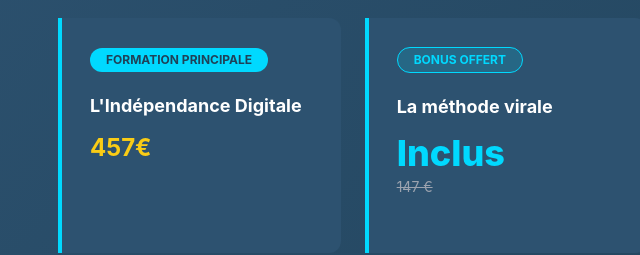
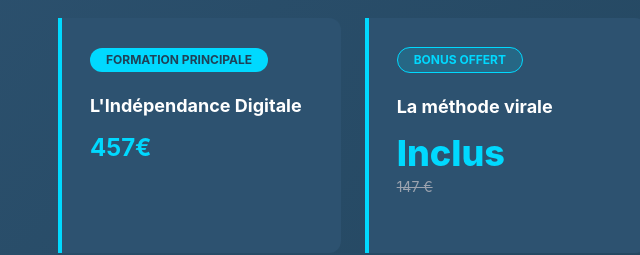
Before and after one commit to orgaiak-zina/orgaiak-zina.github.io, a plain HTML site: page index.html in a window 1280 px wide. Shown: the part 5720-5975 px from the top of the page, 134-774 px from the left. Drawn offline with nearby package versions, Linux system fonts and the light colour scheme.

Commit message:
Update index.html

```diff
--- a/index.html
+++ b/index.html
@@ -374,7 +374,7 @@
         <span class="inline-block px-4 py-1 rounded-full text-xs font-bold mb-5" style="background:#00D9FF; color:#1f4158;">FORMATION PRINCIPALE</span>
         <h3 class="font-bold text-lg mb-3">L'Indépendance Digitale</h3>
       <p class="text-2xl font-bold text-yellow-400">
-  457€
+<span class="text-brand-cyan">457€</span>
 </p>
       </div>
       <div class="border-l-4 border-brand-cyan p-7 rounded-r-xl" style="background:#2d5270;">
```
